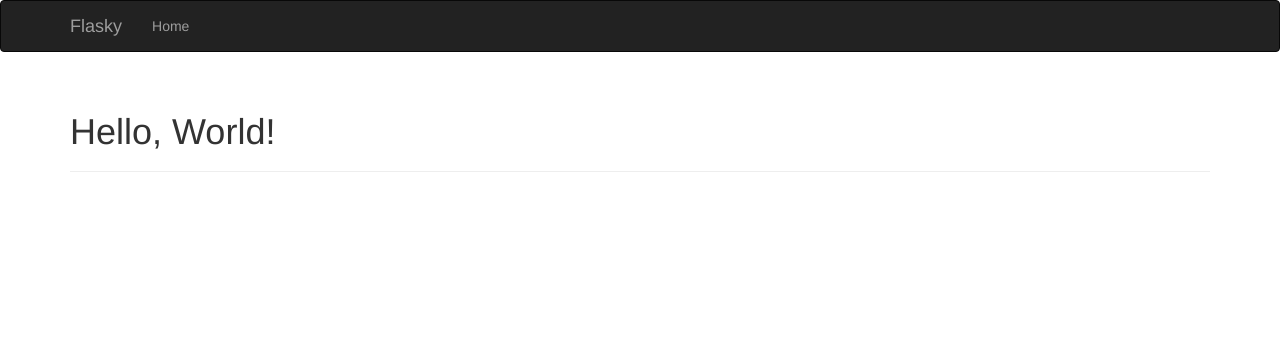
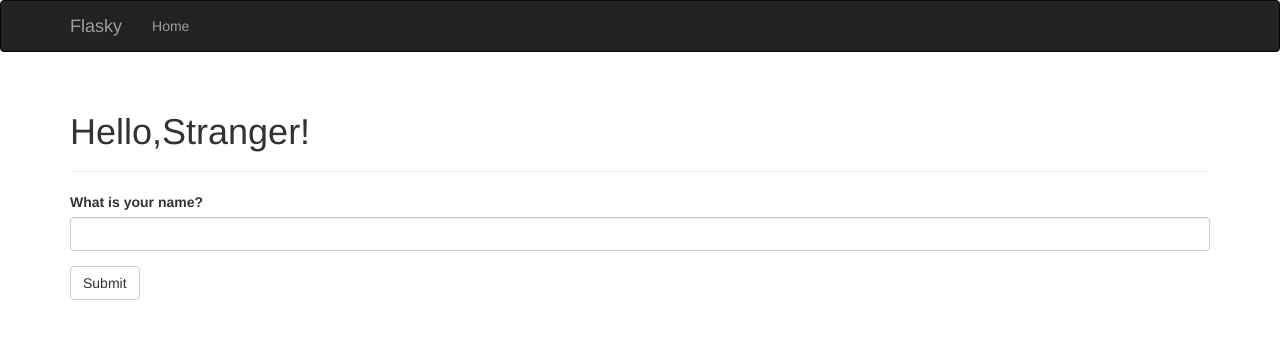
Before and after one commit to acreath/hijoy, a Flask app: page / in a window 1280 px wide. Shown: the top 339 px of the page. Run offline with Flask 2, Linux system fonts and the light colour scheme; some libraries are stand-ins or nearby versions.

Commit message:
学习jinjia2 模板

```diff
--- a/flasky/index.py
+++ b/flasky/index.py
@@ -1,22 +1,40 @@
-from flask import Flask,render_template
+from flask import Flask,render_template,session,redirect,url_for,flash
 from flask import request,make_response,redirect,abort
 from flask_script import Manager
 from flask_bootstrap import Bootstrap
+from flask_wtf import Form
+from wtforms import StringField, SubmitField
+from wtforms.validators import Required
 
 app = Flask(__name__)
 manager = Manager(app)
 bootstrap = Bootstrap(app)
+app.config['SECRET_KEY'] = 'hard to guess string'
+
+class NameForm(Form):
+    name = StringField('What is your name?',validators=[Required()])
+    submit = SubmitField('Submit')
 
 
-@app.route('/')
+@app.route('/',methods=['GET','POST'])
 def index():
+
+    form = NameForm()
+    if form.validate_on_submit():
+        old_name = session.get('name')
+        if old_name is not None and old_name != form.name.data:
+            flash('Looks like you have changed yor name!')
+        session['name'] = form.name.data
+        return redirect(url_for('index'))
+    return render_template('index.html', form=form, name=session.get('name'))
     """
     user_agent = request.headers.get('User-Agent')
     print("information of request:{}".format(request.headers))
     return '<p>Your browser is %s</p>' %user_agent
     #return '<h1>Hello World!</h1>'
+
+    return render_template('index.html')
     """
-    return render_template('index.html')
 
 @app.route('/user/<name>')
 def user(name):
@@ -36,7 +54,7 @@ def red():
 
 @app.route('/user/<id>')
 def get_user(id):
-    user = load_user(id)
+    user = load_usr(id)
     if not user:
         abort(404)
     return '<h1>Hello, %s</h1>' % user.name
--- a/flasky/templates/base.html
+++ b/flasky/templates/base.html
@@ -26,6 +26,13 @@
 
 {% block content %}
 <div class="container">
+    {% for message in get_flashed_messages() %}
+    <div class="alert alert-warning">
+        <button type="button" class="close" data-dismiss="alert">&times;</button>
+        {{ message }}
+    </div>
+    {% endfor %}
+
     {% block page_content %}{% endblock %}
 </div>
 {% endblock %}
--- a/flasky/templates/index.html
+++ b/flasky/templates/index.html
@@ -1,9 +1,12 @@
 {% extends "base.html" %}
+{% import "bootstrap/wtf.html" as wtf %}
 
 {% block title %}Flasky{% endblock %}
 
 {% block page_content %}
     <div class="page-header">
-         <h1>Hello, World!</h1>
-     </div>
+         <h1>Hello,{% if name %}{{ name }}{% else %}Stranger{% endif %}! </h1>
+    </div>
+
+{{ wtf.quick_form(form)}}
 {% endblock %}
```
